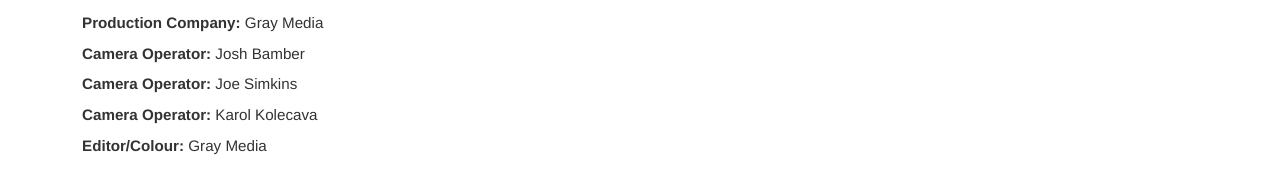
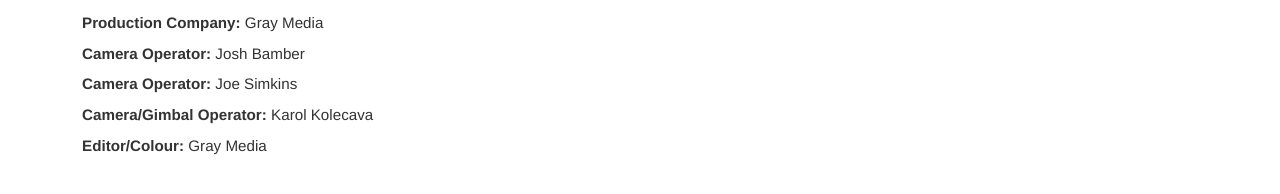
Before and after one commit to kkolecava/kolecava.com, a Jekyll site: the page built from work/morrison-foerster.md, in a window 1280 px wide and 900 px high, scrolled down 689 px. Shown: the part 154-348 px from the top of the window. Built offline with Jekyll 4.4.1, drawn with Linux system fonts in a browser that asks for light colours; nearby versions of some CDN libraries.

Commit message:
Update morrison-foerster.md

```diff
--- a/work/morrison-foerster.md
+++ b/work/morrison-foerster.md
@@ -20,7 +20,7 @@
   <p class="mb-2"><strong>Production Company:</strong> Gray Media</p>
   <p class="mb-2"><strong>Camera Operator:</strong> Josh Bamber</p>
   <p class="mb-2"><strong>Camera Operator:</strong> Joe Simkins</p>
-  <p class="mb-2"><strong>Camera Operator:</strong> Karol Kolecava</p>
+  <p class="mb-2"><strong>Camera/Gimbal Operator:</strong> Karol Kolecava</p>
   <p class="mb-2"><strong>Editor/Colour:</strong> Gray Media</p>
 </div>
 
```
